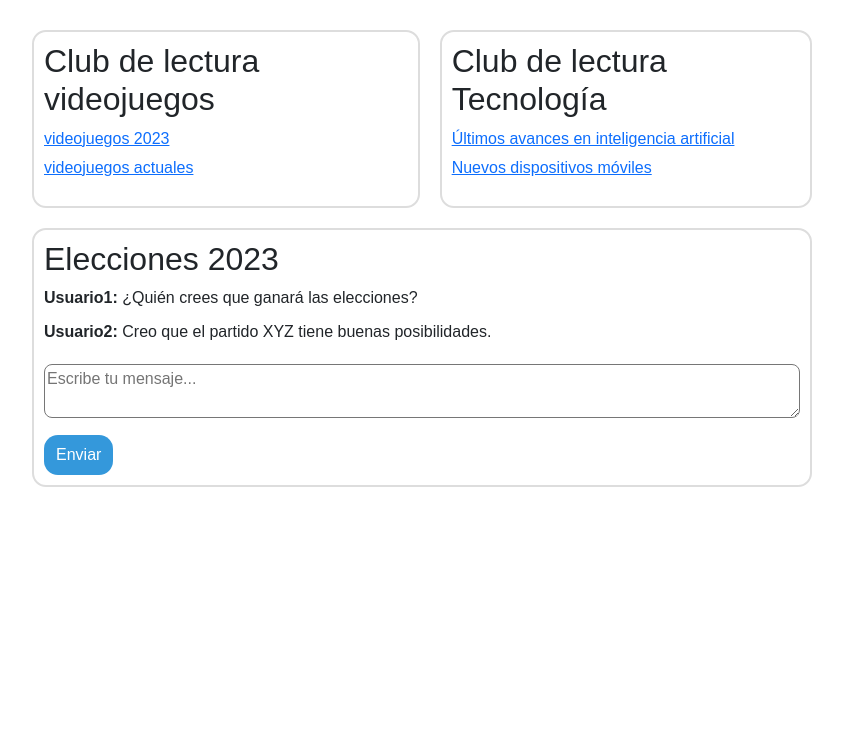
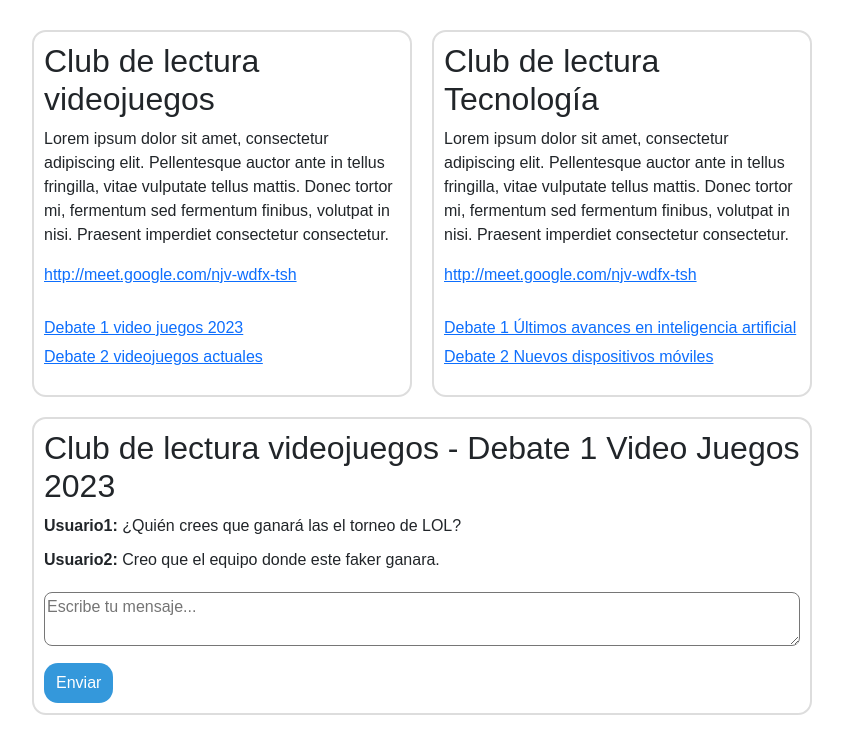
Before and after one commit to caravil/Proyecto-Integrador, a website: page Debates/debates.html in a window 1280 px wide. Shown: the whole page, without its empty margins (218-1061 px from the left). Drawn offline with nearby package versions, Linux system fonts and the light colour scheme.

Commit message:
se integra todo en la carpeta App se agregan los archivos necesarios para ejecutar el sonar

```diff
--- a/Debates/debates.html
+++ b/Debates/debates.html
@@ -17,8 +17,15 @@
             <h2>Club de lectura videojuegos</h2>
             <!-- Lista de temas -->
             <ul class="topics">
-                <li><a href="#">videojuegos 2023</a></li>
-                <li><a href="#">videojuegos actuales</a></li>
+                <p>
+                    Lorem ipsum dolor sit amet, consectetur adipiscing elit. Pellentesque auctor ante in tellus
+                    fringilla, vitae vulputate tellus mattis. Donec tortor mi, fermentum sed fermentum finibus, volutpat
+                    in nisi. Praesent imperdiet consectetur consectetur.
+                </p>
+                <li><a href="#"> http://meet.google.com/njv-wdfx-tsh </a></li>
+                <br />
+                <li><a href="#">Debate 1 video juegos 2023</a></li>
+                <li><a href="#">Debate 2 videojuegos actuales</a></li>
                 <!-- Agrega más temas según sea necesario -->
             </ul>
         </div>
@@ -26,8 +33,15 @@
         <div class="forum">
             <h2>Club de lectura Tecnología</h2>
             <ul class="topics">
-                <li><a href="#">Últimos avances en inteligencia artificial</a></li>
-                <li><a href="#">Nuevos dispositivos móviles</a></li>
+                <p>
+                    Lorem ipsum dolor sit amet, consectetur adipiscing elit. Pellentesque auctor ante in tellus
+                    fringilla, vitae vulputate tellus mattis. Donec tortor mi, fermentum sed fermentum finibus, volutpat
+                    in nisi. Praesent imperdiet consectetur consectetur.
+                </p>
+                <li><a href="#"> http://meet.google.com/njv-wdfx-tsh </a></li>
+                <br />
+                <li><a href="#">Debate 1 Últimos avances en inteligencia artificial</a></li>
+                <li><a href="#">Debate 2 Nuevos dispositivos móviles</a></li>
                 <!-- Agrega más temas según sea necesario -->
             </ul>
         </div>
@@ -37,14 +51,14 @@
 
     <section id="discussion">
         <!-- Área de discusión -->
-        <h2>Elecciones 2023</h2>
+        <h2>Club de lectura videojuegos - Debate 1 Video Juegos 2023</h2>
         <ul class="messages">
             <!-- Lista de mensajes -->
             <li>
-                <strong>Usuario1:</strong> ¿Quién crees que ganará las elecciones?
+                <strong>Usuario1:</strong> ¿Quién crees que ganará las el torneo de LOL?
             </li>
             <li>
-                <strong>Usuario2:</strong> Creo que el partido XYZ tiene buenas posibilidades.
+                <strong>Usuario2:</strong> Creo que el equipo donde este faker ganara.
             </li>
             <!-- Agrega más mensajes según sea necesario -->
         </ul>
```
Also changed, not shown: Inicio/inicio.html (+2 -0 lines).
